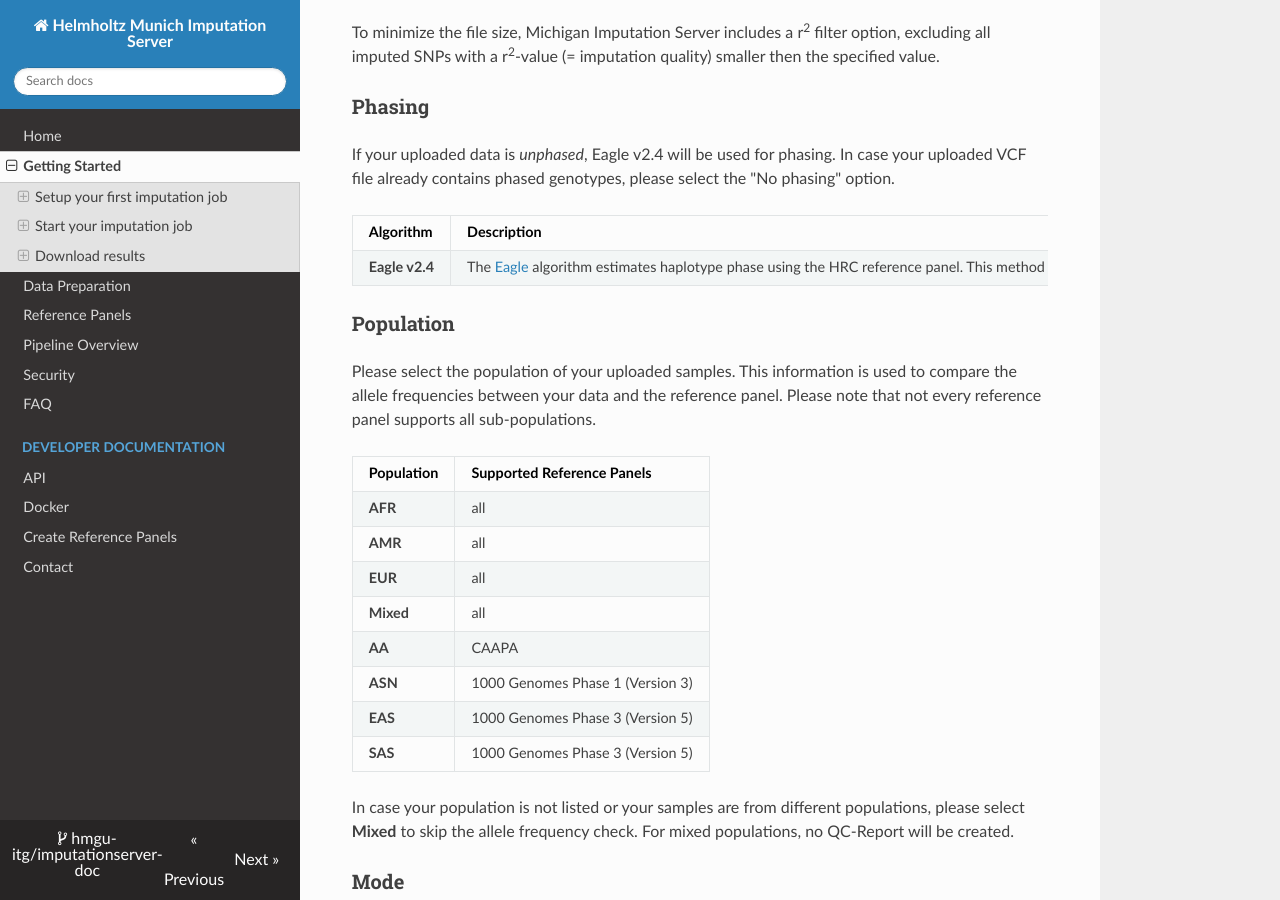
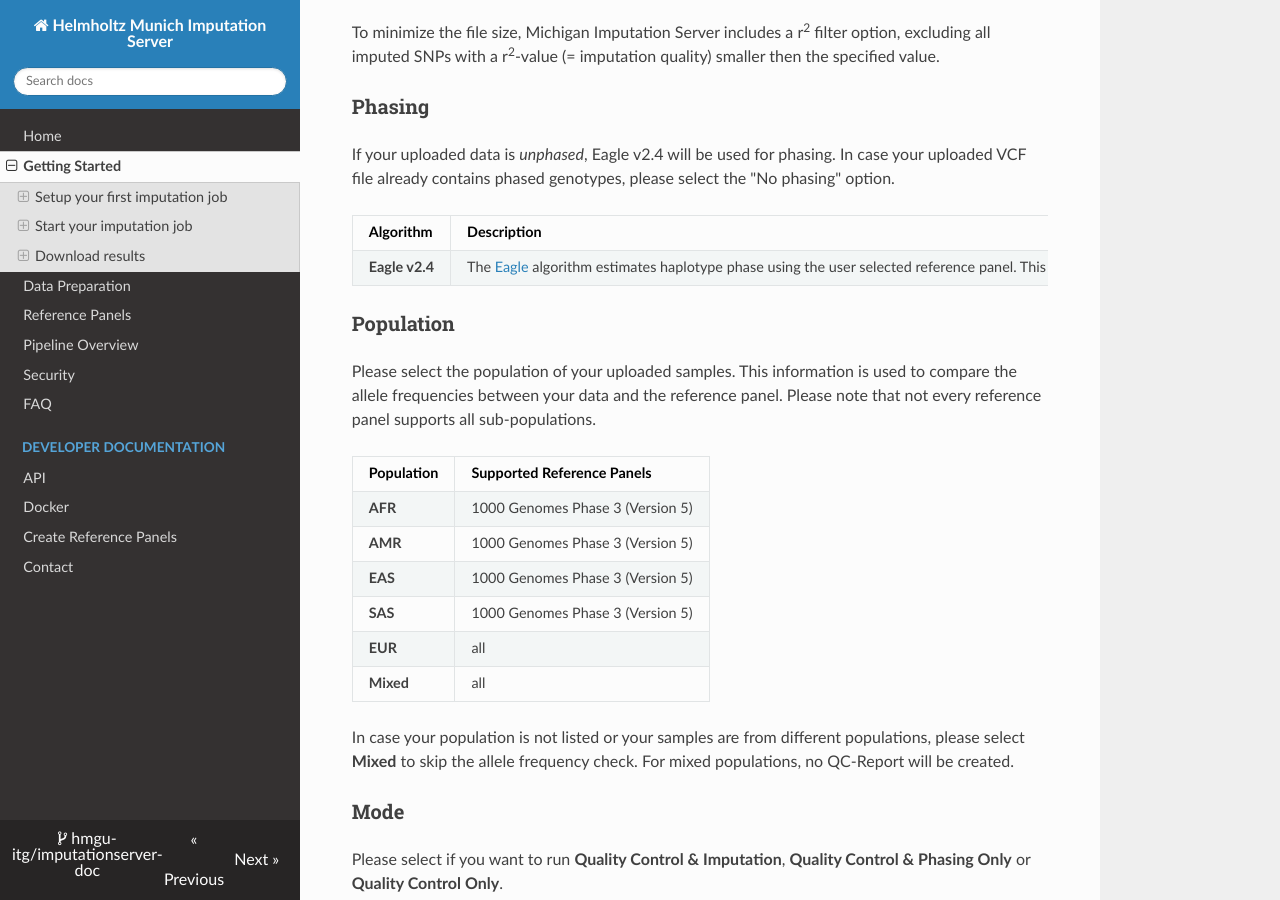
Before and after one commit to hmgu-itg/imputationserver-doc, an MkDocs documentation site: the page built from docs/getting-started.md, in a window 1280 px wide and 900 px high, scrolled down 3332 px. Built offline with MkDocs 1.6.1, drawn with Linux system fonts in a browser that asks for light colours; nearby versions of some CDN libraries.

Commit message:
Corrected info in phasing and population section of getting-started.md

```diff
--- a/docs/getting-started.md
+++ b/docs/getting-started.md
@@ -56,7 +56,7 @@ If your uploaded data is *unphased*, Eagle v2.4 will be used for phasing. In cas
 
 |  Algorithm | Description |
 | ---------- |-------------|
-| **Eagle v2.4** | The [Eagle](https://data.broadinstitute.org/alkesgroup/Eagle/) algorithm estimates haplotype phase using the HRC reference panel. This method is also suitable for single sample imputation. After phasing or imputation you will receive phased genotypes in your VCF files. |
+| **Eagle v2.4** | The [Eagle](https://data.broadinstitute.org/alkesgroup/Eagle/) algorithm estimates haplotype phase using the user selected reference panel. This method is also suitable for single sample imputation. After phasing or imputation you will receive phased genotypes in your VCF files. |
 
 ### Population
 
@@ -64,14 +64,12 @@ Please select the population of your uploaded samples. This information is used
 
 |  Population | Supported Reference Panels |
 | ----------- | ---------------------------|
-| **AFR** | all |
-| **AMR** | all |
+| **AFR** | 1000 Genomes Phase 3 (Version 5) |
+| **AMR** | 1000 Genomes Phase 3 (Version 5) |
+| **EAS** | 1000 Genomes Phase 3 (Version 5) |
+| **SAS** | 1000 Genomes Phase 3 (Version 5) |
 | **EUR** | all |
 | **Mixed** | all |
-| **AA** | CAAPA |
-| **ASN** | 1000 Genomes Phase 1 (Version 3) |
-| **EAS** | 1000 Genomes Phase 3 (Version 5) |
-| **SAS** | 1000 Genomes Phase 3 (Version 5) |
 
 In case your population is not listed or your samples are from different populations, please select **Mixed** to skip the allele frequency check. For mixed populations, no QC-Report will be created.
 
```
